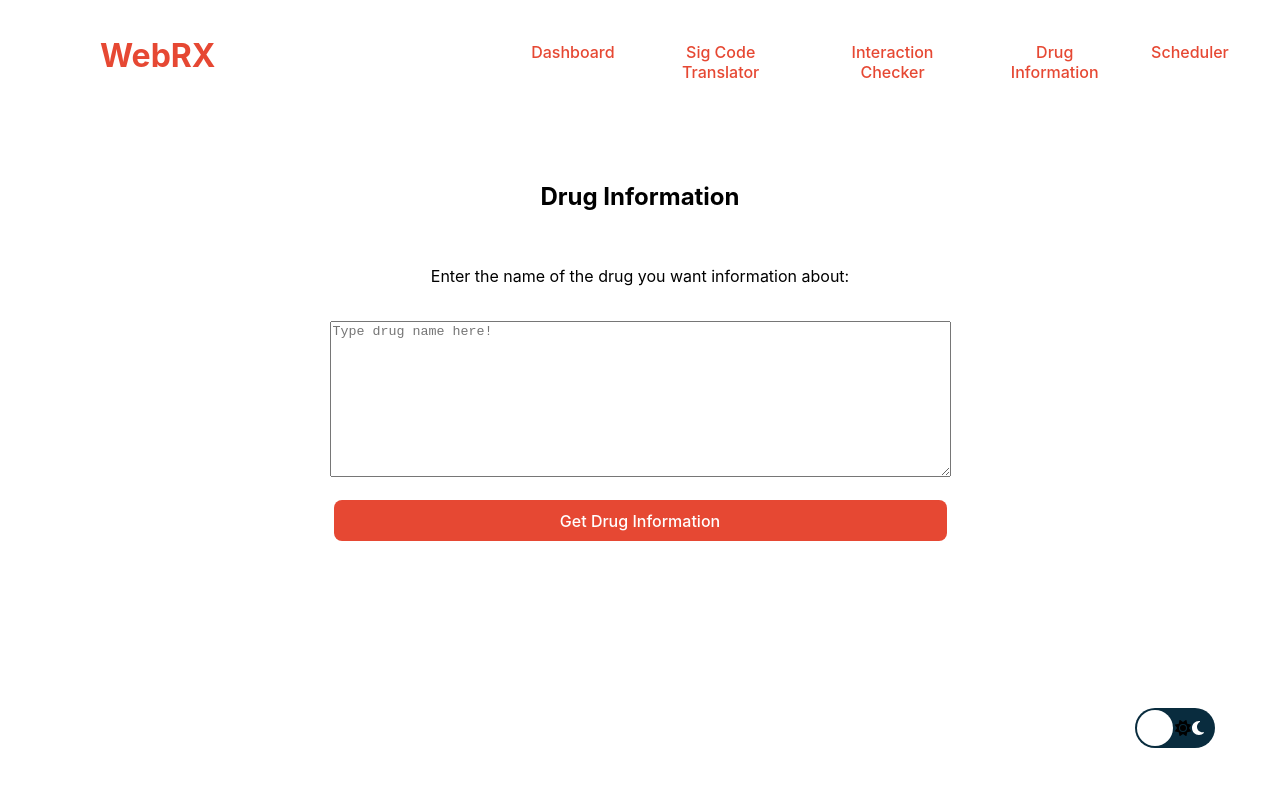
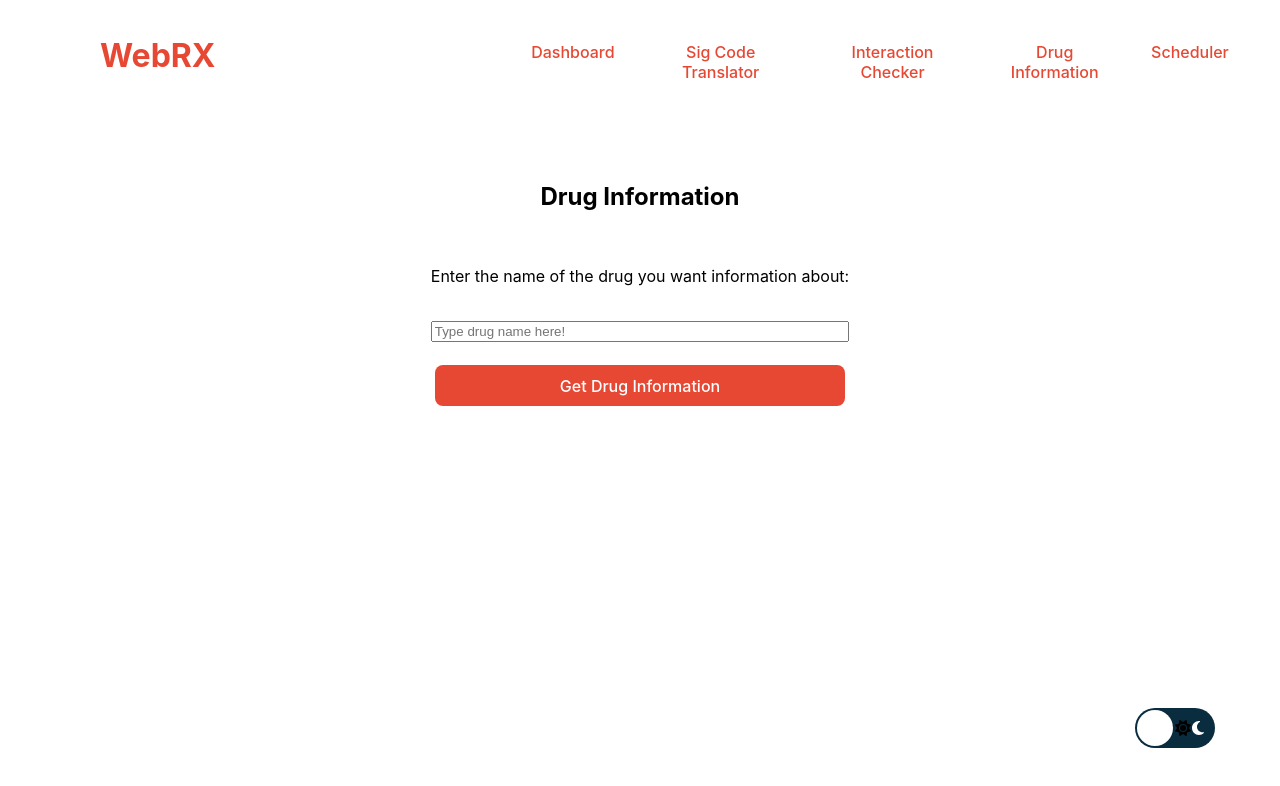
Before and after one commit to swagranger011/pharmacytexteditor, a React (Vite) app in the folder client/: page /drug-information in a window 1280 px wide. Shown: the top 786 px of the page. Built offline with nearby package versions, Linux system fonts and the light colour scheme.

Commit message:
A couple of adjustments

```diff
--- a/client/src/DrugInformation.jsx
+++ b/client/src/DrugInformation.jsx
@@ -22,7 +22,7 @@ const DrugInformation = () => {
             <main className="dashboard-main">
                 <h2>Drug Information</h2>
                 <p>Enter the name of the drug you want information about:</p>
-                <textarea rows="10" cols="75" id="drug-input" placeholder="Type drug name here!"></textarea>
+                <input rows="10" cols="75" id="drug-input" placeholder="Type drug name here!"></input>
                 <button id="info-button" onClick={() => alert('Drug information functionality not implemented yet.')}>Get Drug Information</button>
             </main>
         </div>
```
Also changed, not shown: 1 other file (tests, documents, lock files or other folders).
